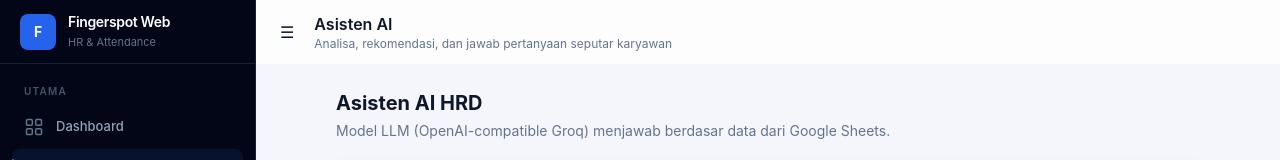
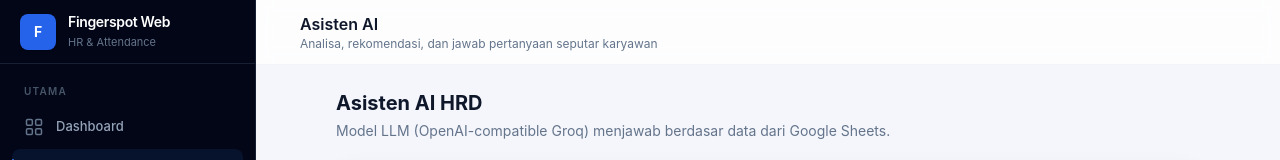
Before and after one commit to stevanu/Absensi-Otomatis, a React (Vite) app in the folder frontend/: page /ai in a window 1280 px wide. Shown: the top 160 px of the page. Built offline with nearby package versions, Linux system fonts and the light colour scheme; no server answers.

Commit message:
test button

```diff
--- a/frontend/src/fragments/EntityFormModal.jsx
+++ b/frontend/src/fragments/EntityFormModal.jsx
@@ -1,16 +1,22 @@
-import { useEffect, useState } from 'react';
-import Modal from '../elements/Modal.jsx';
-import Input from '../elements/Input.jsx';
-import Select from '../elements/Select.jsx';
-import Button from '../elements/Button.jsx';
-import { useLookups } from '../hooks/useLookups.js';
+import { useEffect, useState } from "react";
+import Modal from "../elements/Modal.jsx";
+import Input from "../elements/Input.jsx";
+import Select from "../elements/Select.jsx";
+import Button from "../elements/Button.jsx";
+import { useLookups } from "../hooks/useLookups.js";
 
 /**
  * Generic form modal generated from an entity config. Eliminates one-off forms
  * for every module. Supports text/number/date/time/email/tel/password/textarea,
  * static option lists, and lookup-backed selects. Read-only fields are locked.
  */
-export default function EntityFormModal({ entity, initial, onClose, onSubmit, saving }) {
+export default function EntityFormModal({
+  entity,
+  initial,
+  onClose,
+  onSubmit,
+  saving,
+}) {
   const { list } = useLookups();
   const [form, setForm] = useState(() => ({ ...initial }) || {});
 
@@ -23,10 +29,10 @@ export default function EntityFormModal({ entity, initial, onClose, onSubmit, sa
 
   const submit = (e) => {
     e.preventDefault();
-    // Drop empty optional strings so Sheets stays clean (no "" placeholders).
+    // Drop empty optional strings so Sheets stays clean
     const cleaned = {};
     for (const [k, v] of Object.entries(form)) {
-      cleaned[k] = v === '' ? null : v;
+      cleaned[k] = v === "" ? null : v;
     }
     onSubmit(cleaned);
   };
@@ -35,28 +41,32 @@ export default function EntityFormModal({ entity, initial, onClose, onSubmit, sa
     <Modal
       open
       onClose={onClose}
-      title={`${isEdit ? 'Edit' : 'Tambah'} ${entity.label}`}
+      title={`${isEdit ? "Edit" : "Tambah"} ${entity.label}`}
       footer={
         <>
           <Button variant="secondary" onClick={onClose}>
             Batal
           </Button>
           <Button onClick={submit} loading={saving}>
-            {isEdit ? 'Simpan' : 'Tambah'}
+            {isEdit ? "Simpan" : "Tambah"}
           </Button>
         </>
       }
     >
-      <form id="entity-form" onSubmit={submit} className="grid grid-cols-1 gap-4 sm:grid-cols-2">
+      <form
+        id="entity-form"
+        onSubmit={submit}
+        className="grid grid-cols-1 gap-4 sm:grid-cols-2"
+      >
         {entity.fields.map((f) => {
           if (f.readonly) {
             return (
               <div key={f.name} className="sm:col-span-2">
-                <Input label={f.label} value={form[f.name] || '-'} disabled />
+                <Input label={f.label} value={form[f.name] || "-"} disabled />
               </div>
             );
           }
-          if (f.type === 'bool') {
+          if (f.type === "bool") {
             return (
               <label key={f.name} className="flex items-center gap-2 pt-5">
                 <input
@@ -69,28 +79,32 @@ export default function EntityFormModal({ entity, initial, onClose, onSubmit, sa
               </label>
             );
           }
-          const common = { label: f.label, required: f.required, placeholder: f.placeholder };
-          if (f.type === 'select') {
+          const common = {
+            label: f.label,
+            required: f.required,
+            placeholder: f.placeholder,
+          };
+          if (f.type === "select") {
             const opts = f.optionsFrom ? list(f.optionsFrom) : f.options || [];
             return (
               <Select
                 key={f.name}
                 {...common}
-                value={form[f.name] ?? ''}
+                value={form[f.name] ?? ""}
                 onChange={(e) => set(f.name, e.target.value)}
                 options={opts}
                 placeholder={f.placeholder || `Pilih ${f.label}`}
               />
             );
           }
-          if (f.type === 'textarea') {
+          if (f.type === "textarea") {
             return (
               <div key={f.name} className="sm:col-span-2">
                 <Input
                   as="textarea"
                   rows={3}
                   {...common}
-                  value={form[f.name] ?? ''}
+                  value={form[f.name] ?? ""}
                   onChange={(e) => set(f.name, e.target.value)}
                 />
               </div>
@@ -101,7 +115,7 @@ export default function EntityFormModal({ entity, initial, onClose, onSubmit, sa
               key={f.name}
               type={f.type}
               {...common}
-              value={form[f.name] ?? ''}
+              value={form[f.name] ?? ""}
               onChange={(e) => set(f.name, e.target.value)}
             />
           );
--- a/frontend/src/fragments/Topbar.jsx
+++ b/frontend/src/fragments/Topbar.jsx
@@ -1,4 +1,4 @@
-import { useUI } from '../store/ui.jsx';
+import { useUI } from "../store/ui.jsx";
 
 /** Top bar with menu toggle, title, and a live sync/store status chip. */
 export default function Topbar({ title, subtitle, actions }) {
@@ -9,12 +9,14 @@ export default function Topbar({ title, subtitle, actions }) {
         onClick={() => setSidebarOpen(!sidebarOpen)}
         className="rounded-lg p-2 text-ink-600 hover:bg-ink-100"
         aria-label="Toggle menu"
-      >
-        ☰
-      </button>
+      ></button>
       <div className="min-w-0">
-        <h1 className="truncate text-base font-semibold text-ink-900">{title}</h1>
-        {subtitle && <p className="truncate text-xs text-ink-500">{subtitle}</p>}
+        <h1 className="truncate text-base font-semibold text-ink-900">
+          {title}
+        </h1>
+        {subtitle && (
+          <p className="truncate text-xs text-ink-500">{subtitle}</p>
+        )}
       </div>
       <div className="ml-auto flex items-center gap-2">{actions}</div>
     </header>
```
Also changed, not shown: frontend/src/fragments/Sidebar.jsx (+2 -6 lines), frontend/src/pages/EntityPage.jsx (+1 -6 lines).
